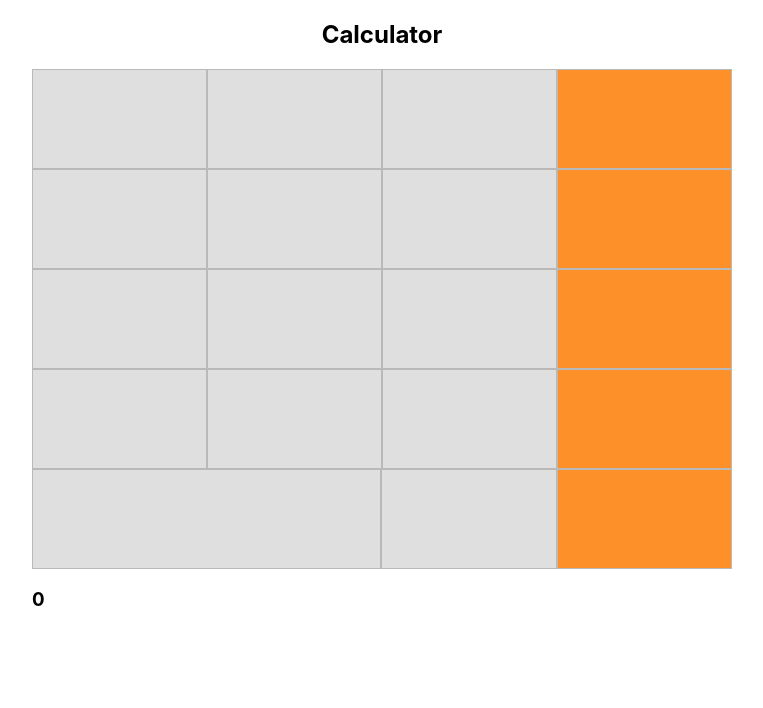
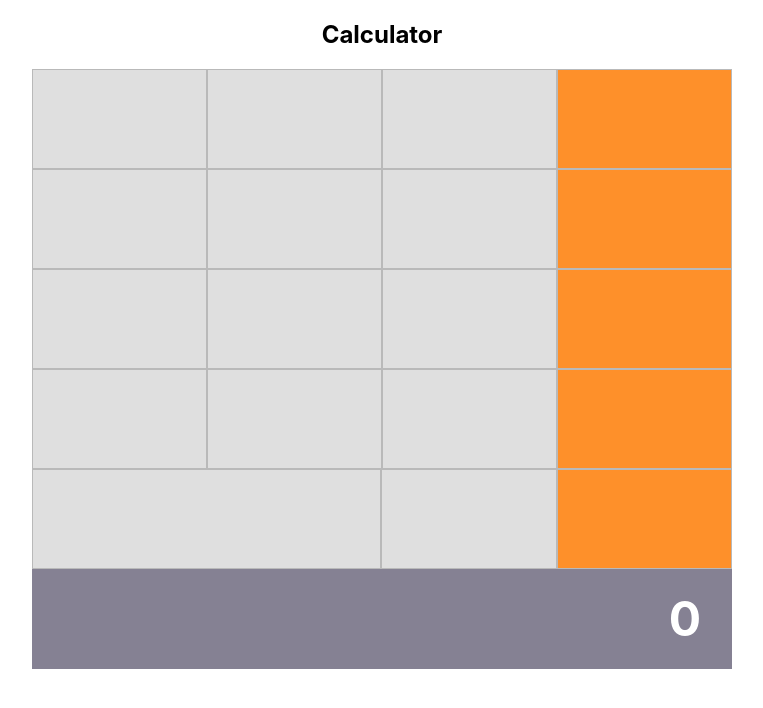
Before and after one commit to jstloyal/react-calculator, a React (Create React App) app: page / in a window 1280 px wide. Shown: the top 708 px of the page, without its empty margins (258-1021 px from the left). Built offline with nearby package versions, Linux system fonts and the light colour scheme.

Commit message:
Style the display component

```diff
--- a/src/components/Display.js
+++ /dev/null
@@ -1,23 +0,0 @@
-import React from 'react';
-import PropTypes from 'prop-types';
-
-function Display({ result }) {
-  return (
-    <div>
-      <h3>
-        {' '}
-        {result}
-        {' '}
-      </h3>
-    </div>
-  );
-}
-
-Display.propTypes = {
-  result: PropTypes.string,
-};
-Display.defaultProps = {
-  result: '0',
-};
-
-export default Display;
--- a/src/components/app/App.js
+++ b/src/components/app/App.js
@@ -1,6 +1,6 @@
 import React from "react";
 import ButtonPanel from "../button-panel/ButtonPanel";
-import Display from "../Display";
+import Display from "../display/Display";
 import styles from "./App.module.css";
 
 function App() {
--- /dev/null
+++ b/src/components/display/Display.js
@@ -0,0 +1,20 @@
+import React from "react";
+import PropTypes from "prop-types";
+import styles from "./Display.module.css";
+
+function Display({ result }) {
+  return (
+    <div className={styles.display}>
+      <h1 className={styles.result}>{result}</h1>
+    </div>
+  );
+}
+
+Display.propTypes = {
+  result: PropTypes.string,
+};
+Display.defaultProps = {
+  result: "0",
+};
+
+export default Display;
--- /dev/null
+++ b/src/components/display/Display.module.css
@@ -0,0 +1,14 @@
+.display {
+  background-color: #858193;
+  color: #fff;
+  font-weight: bold;
+  padding: 0 31px;
+  height: 100px;
+  display: flex;
+  align-items: center;
+  justify-content: flex-end;
+}
+
+.result {
+  font-size: 48px;
+}
```
